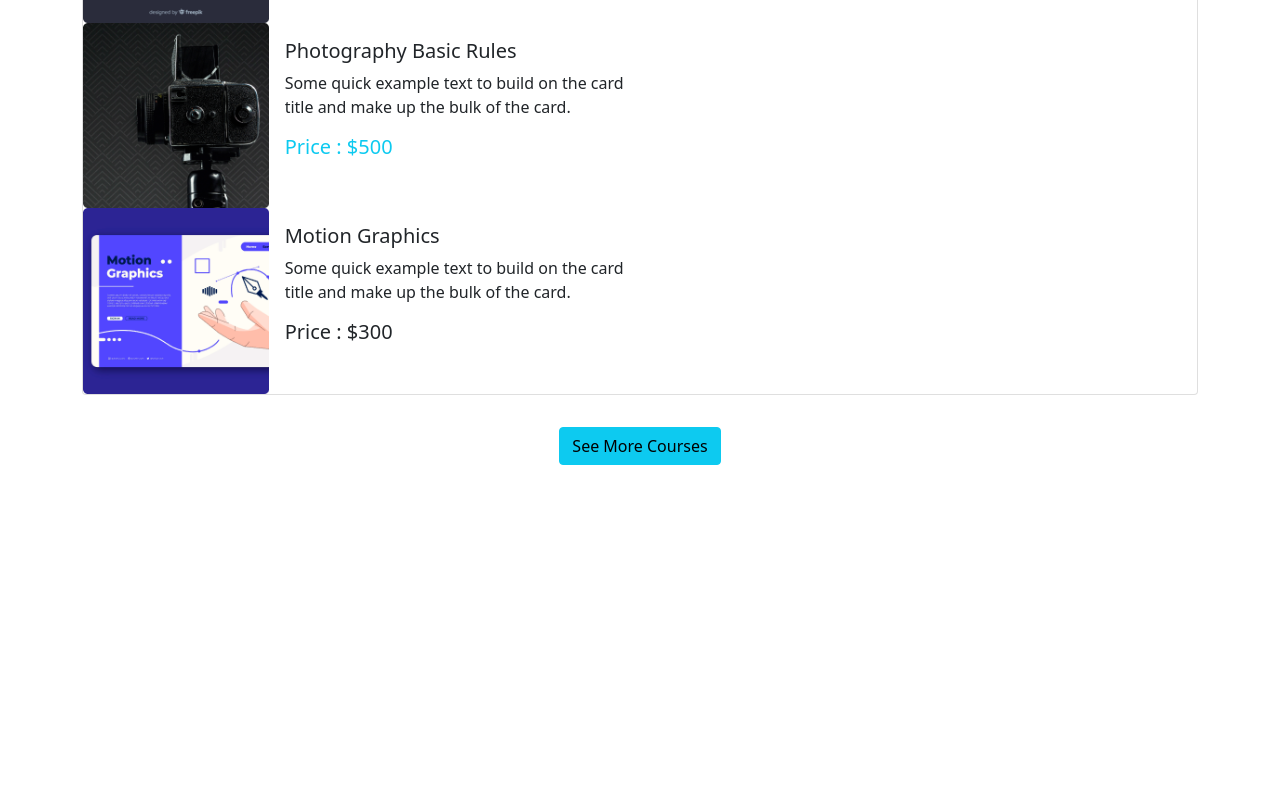
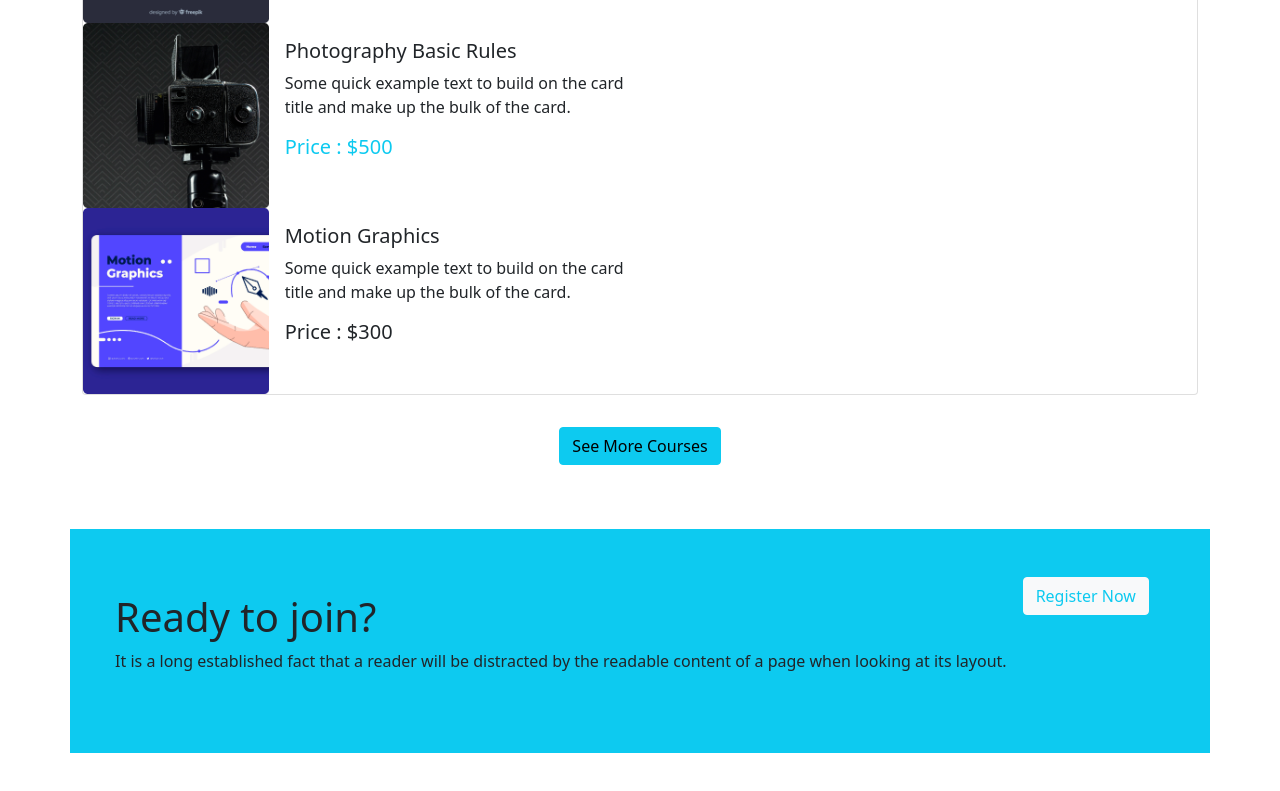
Before and after one commit to Abdulla-Al-Mamun/E-Learning, a plain HTML site: page index.html in a window 1280 px wide. Shown: the part 1463-2254 px from the top of the page. Before the commit the page ends 1944 px from the top, so only its background shows below. Drawn offline with nearby package versions, Linux system fonts and the light colour scheme.

Commit message:
E-Learning Web site Registation Details Information

```diff
--- a/index.html
+++ b/index.html
@@ -239,6 +239,27 @@
 
 
         <!-- Courses section End -->
+
+        <!-- Register Information and Details start  -->
+
+        <section class="container d-flex bg-info justify-content-center my-5 py-5">
+            <div class="">
+                <div class="py-3">
+                    <h1>Ready to join?
+                    </h1>
+                    <p>It is a long established fact that a reader will be distracted by the
+                        readable content of a page when looking at its layout.</p>
+                </div>
+            </div>
+
+            <div class="mx-3">
+                <div class="btn btn-light text-info">Register Now</div>
+            </div>
+        </section>
+
+        <!-- Register Information and Details End -->
+
+
     </main>
 
 
```
